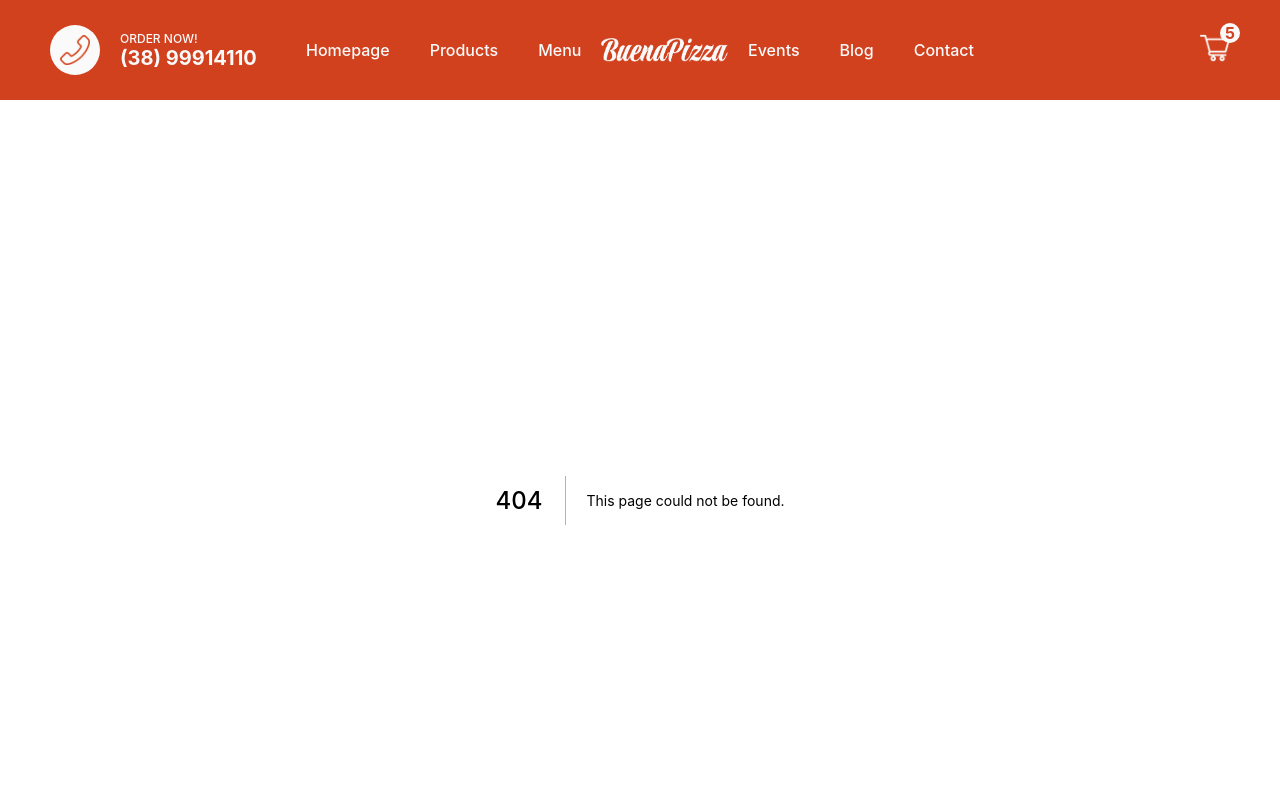
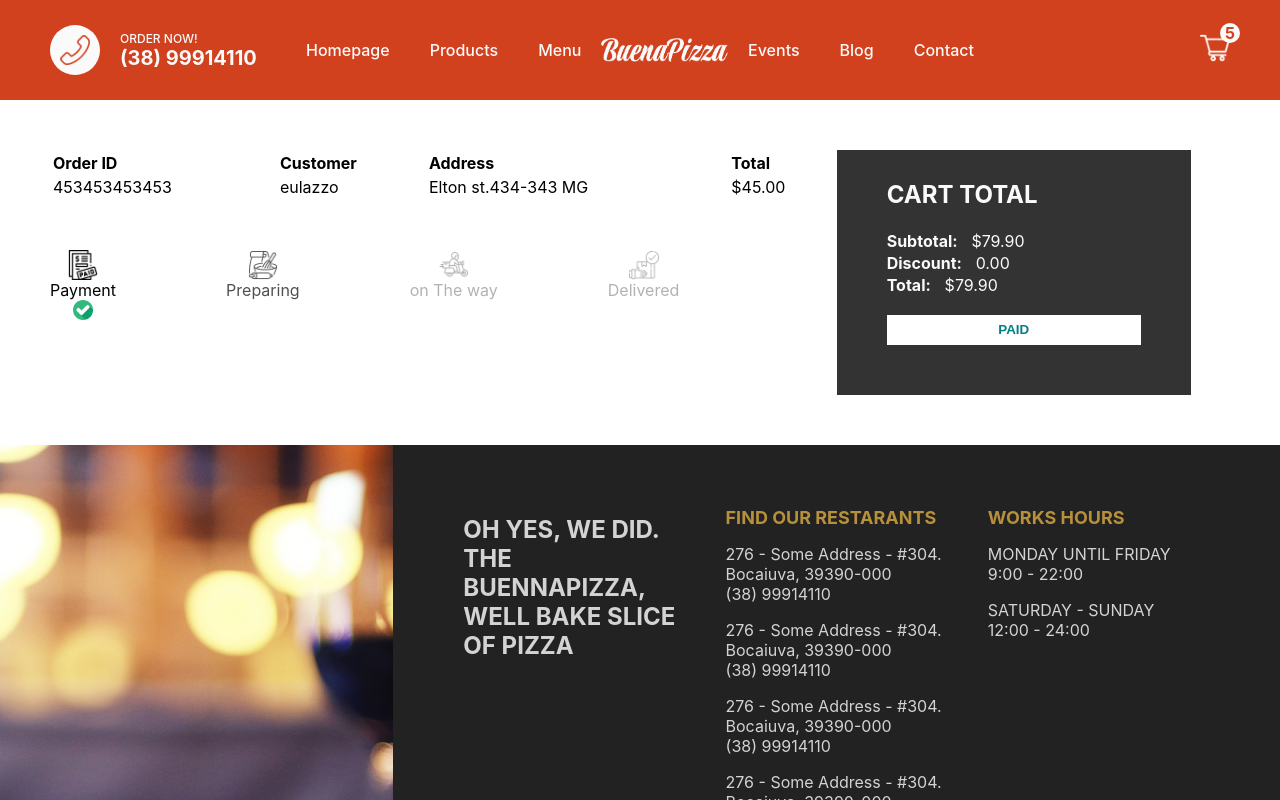
Before and after one commit to eulazzo/buenapizza, a Next.js app: page /orders/1 in a window 1280 px wide. Before the commit this address had no page. Shown: the top 800 px of the page. Built offline with nearby package versions, Linux system fonts and the light colour scheme.

Commit message:
order tracking page

```diff
--- /dev/null
+++ b/pages/orders/[id].jsx
@@ -0,0 +1,120 @@
+import Image from "next/image";
+import { useState } from "react";
+import styles from "../../styles/Order.module.css";
+
+const Order = () => {
+  const status = 0;
+
+  const statusClass = (index) => {
+    if (index - status < 1) return styles.done;
+    if (index - status === 1) return styles.inProgress;
+    if (index - status > 1) return styles.undone;
+  };
+
+  return (
+    <div className={styles.container}>
+      <div className={styles.left}>
+        <div className={styles.row}>
+          <table className={styles.table}>
+            <tr className={styles.tr}>
+              <th>Order ID</th>
+              <th>Customer</th>
+              <th>Address</th>
+              <th>Total</th>
+            </tr>
+            <tr className={styles.tr}>
+              <td>
+                <span className={styles.id}>453453453453</span>
+              </td>
+              <td>
+                <span className={styles.name}>eulazzo</span>
+              </td>
+              <td>
+                <span className={styles.address}>Elton st.434-343 MG</span>
+              </td>
+
+              <td>
+                <span className={styles.total}>$45.00</span>
+              </td>
+            </tr>
+          </table>
+        </div>
+        <div className={styles.row}>
+          <div className={statusClass(0)}>
+            <Image src={"/img/paid.png"} width={30} height={30} alt="" />
+            <span>Payment</span>
+            <div className={styles.ckeckedIcon}>
+              <Image
+                className={styles.ckeckedIcon}
+                src={"/img/checked.png"}
+                width={20}
+                height={20}
+                alt=""
+              />
+            </div>
+          </div>
+
+          <div className={statusClass(1)}>
+            <Image src={"/img/bake.png"} width={30} height={30} alt="" />
+            <span>Preparing</span>
+            <div className={styles.ckeckedIcon}>
+              <Image
+                className={styles.ckeckedIcon}
+                src={"/img/checked.png"}
+                width={20}
+                height={20}
+                alt=""
+              />
+            </div>
+          </div>
+          <div className={statusClass(2)}>
+            <Image src={"/img/bike.png"} width={30} height={30} alt="" />
+            <span>on The way</span>
+            <div className={styles.ckeckedIcon}>
+              <Image
+                className={styles.ckeckedIcon}
+                src={"/img/checked.png"}
+                width={20}
+                height={20}
+                alt=""
+              />
+            </div>
+          </div>
+
+          <div className={statusClass(3)}>
+            <Image src={"/img/delivered.png"} width={30} height={30} alt="" />
+            <span>Delivered</span>
+            <div className={styles.ckeckedIcon}>
+              <Image
+                className={styles.ckeckedIcon}
+                src={"/img/checked.png"}
+                width={20}
+                height={20}
+                alt=""
+              />
+            </div>
+          </div>
+        </div>
+      </div>
+      <div className={styles.right}>
+        <div className={styles.wrapper}>
+          <h2 className={styles.title}>CART TOTAL</h2>
+          <div className={styles.totalText}>
+            <b className={styles.totalTextTitle}>Subtotal: </b>$79.90
+          </div>
+          <div className={styles.totalText}>
+            <b className={styles.totalTextTitle}>Discount: </b>0.00
+          </div>
+          <div className={styles.totalText}>
+            <b className={styles.totalTextTitle}>Total: </b>$79.90
+          </div>
+          <button disabled className={styles.button}>
+            PAID
+          </button>
+        </div>
+      </div>
+    </div>
+  );
+};
+
+export default Order;
--- /dev/null
+++ b/styles/Order.module.css
@@ -0,0 +1,87 @@
+.container{
+  padding: 50px;
+  display: flex;
+}
+
+.left{
+  flex:2;
+}
+
+.table{
+  width: 100%;
+  text-align: left;
+  margin-bottom: 50px;
+}
+
+.row:last-child{
+  width: 80%;
+  display: flex;
+  justify-content: space-between ;
+}
+.done{
+  display: flex;
+  flex-direction: column;
+  align-items: center;
+}
+.inProgress{
+  display: flex;
+  flex-direction: column;
+  align-items: center;
+  animation: inProgress 1s ease infinite alternate
+}
+
+
+@keyframes inProgress {
+  from{
+    opacity: 0;
+  }
+  to{
+    opacity: 1;
+  }
+}
+
+.undone{
+  display: flex;
+  flex-direction: column;
+  align-items: center;
+  opacity: 0.3;
+}
+
+.undone .ckeckedIcon,
+.inProgress .ckeckedIcon{
+  display: none;
+}
+
+.right{
+  flex:1
+}
+
+.wrapper{
+  width: 90%;
+  max-height:300px;
+  background-color: #333;
+  padding: 50px;
+  padding-top: 10px;
+  display: flex;
+  flex-direction: column;
+  justify-content: space-between;
+  color: #fafafa;
+}
+
+.totalTextTitle{
+  margin-right: 10px;
+}
+.totalText{
+  margin-top: 2px;
+}
+
+.button{
+  background-color:#fff;
+  height: 30px;
+  color: teal;
+  font-weight: bold;
+  cursor: pointer;
+  margin-top:20px;
+  border:none ;
+  cursor: not-allowed;
+}
```
